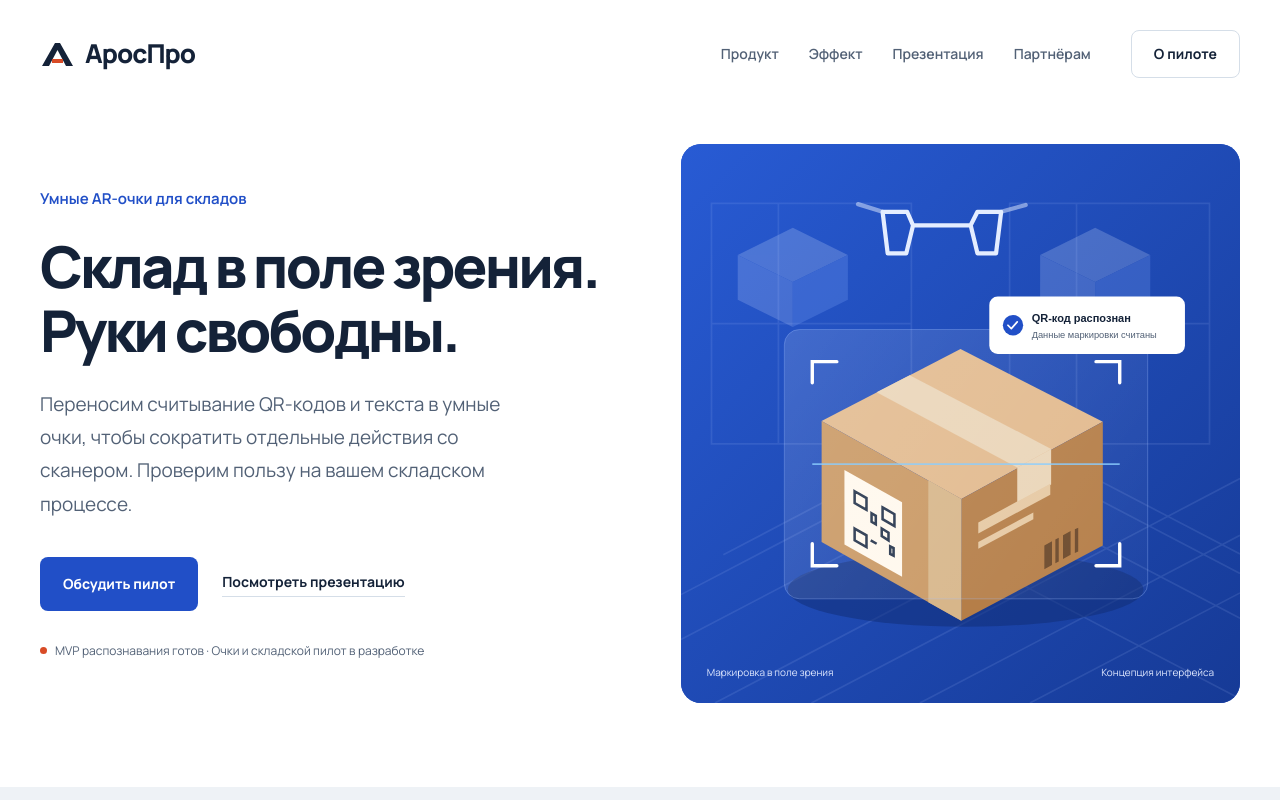
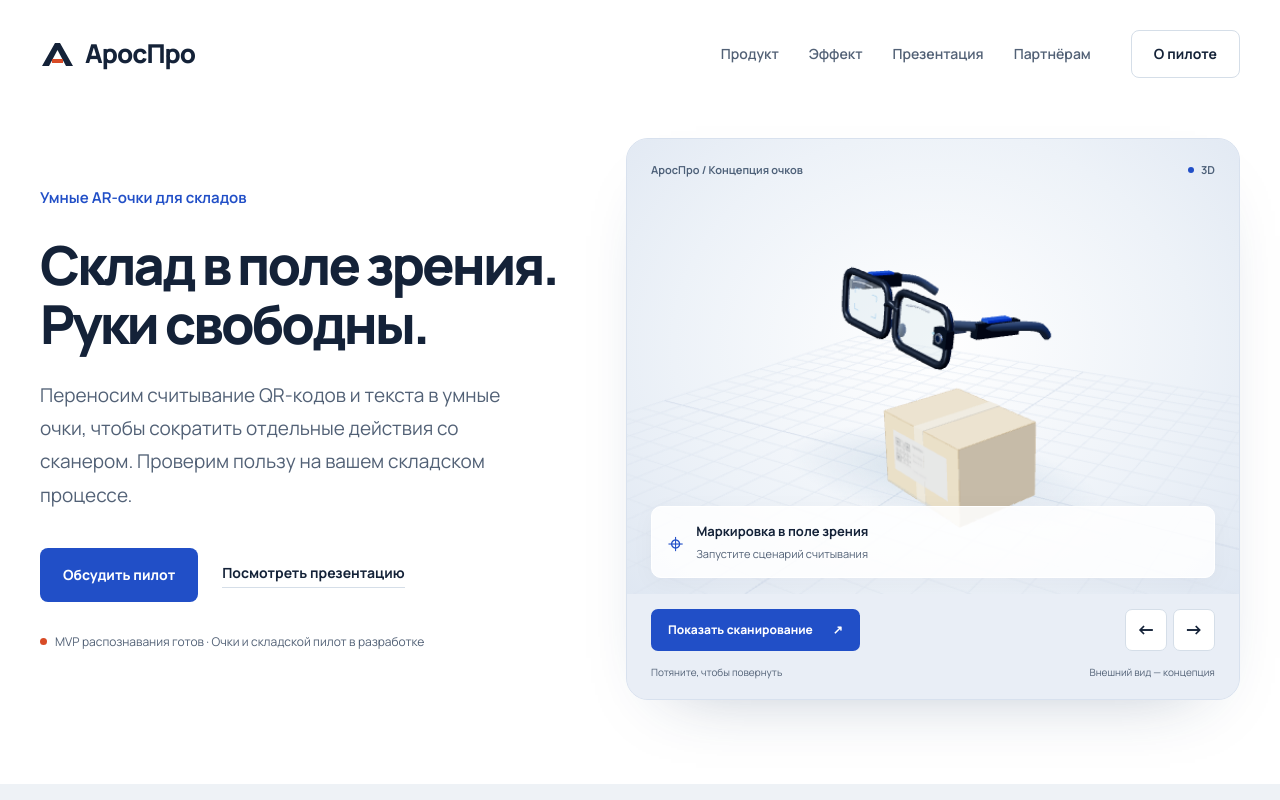
Before and after one commit to yafufig/arospro-pitch, a plain HTML site: page index.html in a window 1280 px wide. Shown: the top 800 px of the page. Drawn offline with Linux system fonts and the light colour scheme; animation ran at ten frames a second.

Commit message:
Add interactive glasses scene and business impact visualization

```diff
--- /dev/null
+++ b/experience.css
@@ -0,0 +1,23 @@
+/* Motion follows the product: spatial scanning, then the business effect. */
+.hero{grid-template-columns:1fr 1.12fr;gap:38px;padding-top:30px;min-height:620px}.hero h1{font-size:clamp(40px,4.2vw,64px)}
+.spatial-demo{background:#e9eef6;border-radius:22px;border:1px solid #d8e1ee;box-shadow:0 28px 70px -45px #1a365d60;color:var(--ink);isolation:isolate}
+.scene-top{position:absolute;top:22px;left:24px;right:24px;z-index:2;display:flex;justify-content:space-between;align-items:center;font-size:11px;font-weight:650;color:#4d6078;pointer-events:none}
+.scene-live{display:flex;align-items:center;gap:7px}.scene-live i{width:6px;height:6px;background:var(--blue);border-radius:50%}
+.scene-stage{height:455px;position:relative;background:radial-gradient(ellipse at 50% 45%,#fff 0,#edf2f8 60%,#dfe7f2 100%);overflow:hidden}
+.hero-visual .scene-fallback{width:100%;height:100%;object-fit:contain}.hero-visual #product-scene{position:absolute;inset:0;width:100%;height:100%;display:block;opacity:0;cursor:grab;touch-action:pan-y;outline-offset:-5px}
+.scene-stage.scene-ready #product-scene{opacity:1}.scene-stage.scene-ready .scene-fallback{visibility:hidden}#product-scene:active{cursor:grabbing}
+.scan-readout{position:absolute;left:24px;right:24px;bottom:16px;display:flex;align-items:center;gap:13px;padding:14px 16px;border:1px solid #fff;background:#ffffffdc;border-radius:10px;box-shadow:0 5px 25px #14223809;pointer-events:none}
+.readout-icon{color:var(--blue);font-size:27px;line-height:1}.scan-readout strong{display:block;font-size:13px}.scan-readout span:not(.readout-icon){display:block;color:var(--muted);font-size:11px;margin-top:2px}.scan-readout.is-reading{border-color:#9bb5f6}.scan-readout.is-done .readout-icon{color:#177455}
+.scene-controls{display:flex;justify-content:space-between;align-items:center;gap:10px;padding:15px 24px 0;background:#e9eef6}
+.scene-controls button{border:0;cursor:pointer;min-height:42px;border-radius:7px;font-size:12px;font-weight:750}#scan-demo{padding:11px 17px;color:#fff;background:var(--blue);display:flex;gap:20px;align-items:center}#scan-demo:hover{background:#173eaa}#scan-demo:disabled{cursor:wait;opacity:.75}
+.rotate-controls{display:flex;gap:6px}.rotate-controls button{width:42px;background:#fff;color:var(--ink);font-size:19px;border:1px solid #d5dee8}
+.hero-visual.spatial-demo figcaption{position:static;padding:13px 24px 18px;color:#526176;font-size:10px;display:flex;justify-content:space-between;gap:16px;background:#e9eef6}
+.hero-copy{animation:hero-arrive .8s cubic-bezier(.2,.75,.25,1) both}.spatial-demo{animation:scene-arrive 1s cubic-bezier(.2,.75,.25,1) both}.button-primary{transition:background .2s,box-shadow .2s}.button-primary:hover{box-shadow:0 9px 22px -12px #214fc7}
+.capacity-visual{display:flex;gap:5px;align-items:end;height:48px;margin-top:26px;max-width:280px}.capacity-visual span{display:block;flex:1;height:var(--bar-height);background:#d7e0f0;border-radius:3px 3px 0 0;transition:background .35s,height .35s}.capacity-visual span.active{background:var(--blue)}.capacity-caption{font-size:11px;color:var(--muted);margin-top:9px}.calc-results.updated .calc-big{animation:number-respond .35s ease-out}
+.demo-flow{display:flex;gap:0;margin-top:36px;padding:24px 0;border-block:1px solid #cbd5e1;align-items:center}.demo-flow>div{flex:1}.demo-flow strong{display:block;font-size:14px}.demo-flow p{font-size:12px;color:var(--muted);margin-top:3px}.demo-flow .flow-connector{flex:0 0 54px;position:relative;height:1px;background:#c0ccdf;margin-inline:20px}.flow-connector:after{content:'';position:absolute;right:0;top:-3px;width:6px;height:6px;border-top:1px solid #8193b0;border-right:1px solid #8193b0;transform:rotate(45deg)}
+.process li.is-current .step-number{background:var(--blue);color:#fff;box-shadow:0 0 0 6px #214fc711;transition:background .3s}.process li.is-current h3{color:var(--blue)}
+@keyframes hero-arrive{from{opacity:0;transform:translateY(16px)}to{opacity:1;transform:none}}@keyframes scene-arrive{from{opacity:0;transform:translateY(12px) scale(.97)}to{opacity:1;transform:none}}@keyframes number-respond{from{opacity:.5;transform:translateY(5px)}to{opacity:1;transform:none}}
+@media(max-width:1050px){.hero{gap:25px}.scene-stage{height:410px}.hero h1{font-size:45px;letter-spacing:-2px}.hero .lead{font-size:17px}.scene-top{left:18px;right:18px}.scene-controls{padding-inline:18px}.scan-readout{left:18px;right:18px}.scene-controls button{font-size:11px}}
+@media(max-width:760px){.hero{grid-template-columns:1fr;gap:32px;min-height:0}.hero h1{font-size:clamp(38px,8vw,54px)}.scene-stage{height:360px}.hero-visual.spatial-demo{max-width:580px}.scene-controls{gap:8px}.scene-controls #scan-demo{padding:10px 14px;gap:12px}.hero-visual.spatial-demo figcaption{padding-inline:18px;font-size:9px}.scan-readout{bottom:12px;padding:11px 13px}.scan-readout strong{font-size:12px}.scan-readout span:not(.readout-icon){font-size:10px}.demo-flow{align-items:flex-start;gap:15px;flex-direction:column}.demo-flow .flow-connector{display:none}.demo-flow>div{width:100%}}
+@media(prefers-reduced-motion:reduce){.hero-copy,.spatial-demo,.calc-results.updated .calc-big{animation:none}.capacity-visual span,.button-primary{transition:none}}
+#product-scene[hidden],.rotate-controls[hidden]{display:none}
--- a/index.html
+++ b/index.html
@@ -15,6 +15,7 @@
   <link rel="icon" href="favicon.svg" type="image/svg+xml">
   <link rel="preload" href="assets/Manrope.ttf" as="font" type="font/ttf" crossorigin>
   <link rel="stylesheet" href="styles.css">
+  <link rel="stylesheet" href="experience.css">
 </head>
 <body>
 <a class="skip-link" href="#main">Перейти к содержимому</a>
@@ -32,9 +33,15 @@
       <div class="hero-actions"><a class="button button-primary" href="#pilot">Обсудить пилот</a><a class="text-link" href="clients.html">Посмотреть презентацию</a></div>
       <p class="stage"><span class="status-dot" aria-hidden="true"></span>MVP распознавания готов · Очки и складской пилот в разработке</p>
     </div>
-    <figure class="hero-visual">
-      <img src="assets/warehouse.svg" width="660" height="660" alt="Иллюстрация складской коробки с QR-кодом в рамке распознавания умных очков">
-      <figcaption><span>Маркировка в поле зрения</span><span>Концепция интерфейса</span></figcaption>
+    <figure class="hero-visual spatial-demo" aria-label="Интерактивная концепция умных очков">
+      <div class="scene-top"><span>АросПро / Концепция очков</span><span class="scene-live"><i aria-hidden="true"></i>3D</span></div>
+      <div class="scene-stage" id="scene-stage">
+        <img class="scene-fallback" src="assets/glasses-concept.svg" width="660" height="570" alt="Концептуальная модель умных очков с прозрачными линзами и камерой рядом со складской коробкой">
+        <canvas id="product-scene" tabindex="0" role="img" aria-label="Трёхмерная модель очков и коробки. Перетаскивайте для поворота или используйте стрелки на клавиатуре." aria-describedby="scene-hint"></canvas>
+        <div class="scan-readout" aria-live="polite"><span class="readout-icon" aria-hidden="true">⌖</span><div><strong id="scan-title">Маркировка в поле зрения</strong><span id="scan-detail">Запустите сценарий считывания</span></div></div>
+      </div>
+      <div class="scene-controls"><button id="scan-demo" type="button">Показать сканирование <span aria-hidden="true">↗</span></button><div class="rotate-controls" role="group" aria-label="Повернуть модель"><button id="rotate-left" type="button" aria-label="Повернуть модель влево">←</button><button id="rotate-right" type="button" aria-label="Повернуть модель вправо">→</button></div></div>
+      <figcaption><span id="scene-hint">Потяните, чтобы повернуть</span><span>Внешний вид — концепция</span></figcaption>
     </figure>
   </section>
   <section id="product" class="product-section section" aria-labelledby="product-title">
@@ -69,5 +76,5 @@
   </section>
 <section class="materials wrap" aria-labelledby="materials-title"><h2 id="materials-title">Материалы о проекте</h2><div><a href="clients.html">Презентация для складских команд <span>↗</span></a><a href="vision-lab.html">Проект для Astana Hub Vision Lab <span>↗</span></a></div></section></main>
 <footer class="footer"><div class="wrap footer-inner"><a class="brand" href="#"><span>АросПро</span></a><p>Умные очки. Складские задачи.</p><span>© 2026 АросПро</span></div></footer>
-<script src="impact.js"></script></body>
+<script src="impact.js"></script><script src="experience.js"></script><script type="module" src="scene.js"></script></body>
 </html>
--- /dev/null
+++ b/scene.js
@@ -0,0 +1,159 @@
+import * as THREE from './assets/vendor/three.min.js';
+
+// An original, procedural product concept. It does not depict production hardware.
+const stage = document.querySelector('#scene-stage');
+const canvas = document.querySelector('#product-scene');
+const scanButton = document.querySelector('#scan-demo');
+const title = document.querySelector('#scan-title');
+const detail = document.querySelector('#scan-detail');
+const readout = document.querySelector('.scan-readout');
+const steps = [...document.querySelectorAll('#product .process li')];
+const motion = matchMedia('(prefers-reduced-motion: reduce)');
+let renderer;
+try { renderer = new THREE.WebGLRenderer({ canvas, antialias: true, alpha: true, powerPreference: 'low-power' }); }
+catch { document.querySelector('#scene-hint').textContent = 'Иллюстрация концепции'; }
+
+let scanTimeout, scanning = false;
+function setStep(n) { steps.forEach((step, i) => step.classList.toggle('is-current', i === n)); }
+function finishScan() {
+  scanning = false; scanButton.disabled = false;
+  scanButton.innerHTML = 'Повторить сканирование <span aria-hidden="true">↗</span>';
+  readout.classList.remove('is-reading'); readout.classList.add('is-done');
+  title.textContent = 'Маркировка распознана'; detail.textContent = 'Пример: SKU 04821 · Зона А-12'; setStep(2);
+}
+scanButton.addEventListener('click', () => {
+  clearTimeout(scanTimeout); scanning = true; scanButton.disabled = true;
+  scanButton.textContent = 'Считываем маркировку…';
+  readout.classList.remove('is-done'); readout.classList.add('is-reading');
+  title.textContent = 'Код в поле зрения'; detail.textContent = 'Иллюстрация работы распознавания'; setStep(1);
+  if (motion.matches) { finishScan(); if (renderer) draw(); }
+  else { scanStarted = performance.now(); scanTimeout = setTimeout(finishScan, 1800); if (renderer) wake(); }
+});
+
+let scanStarted = 0, draw = () => {}, wake = () => {};
+if (renderer) {
+  renderer.setPixelRatio(Math.min(devicePixelRatio, 1.7));
+  renderer.outputColorSpace = THREE.SRGBColorSpace;
+  renderer.toneMapping = THREE.ACESFilmicToneMapping; renderer.toneMappingExposure = 1.25;
+  const scene = new THREE.Scene();
+  const camera = new THREE.PerspectiveCamera(34, 1, .1, 60);
+  camera.position.set(5.4, 3.2, 8.6); camera.lookAt(0, .25, 0);
+  scene.add(new THREE.HemisphereLight(0xf6f9ff, 0x667b9b, 3));
+  const key = new THREE.DirectionalLight(0xffffff, 4.5); key.position.set(-3, 6, 5); scene.add(key);
+  const rim = new THREE.DirectionalLight(0x769fff, 3); rim.position.set(4, 2, -3); scene.add(rim);
+  const fill = new THREE.DirectionalLight(0xffffff, 1.5); fill.position.set(0, -1, 4); scene.add(fill);
+  const model = new THREE.Group(); scene.add(model);
+  const black = new THREE.MeshStandardMaterial({ color: 0x1b2534, roughness: .27, metalness: .6 });
+  const rubber = new THREE.MeshStandardMaterial({ color: 0x263344, roughness: .67, metalness: .1 });
+  const blue = new THREE.MeshStandardMaterial({ color: 0x214fc7, roughness: .3, metalness: .5 });
+  const silver = new THREE.MeshStandardMaterial({ color: 0xadbacc, roughness: .23, metalness: .9 });
+  const lens = new THREE.MeshPhysicalMaterial({ color: 0x96bed3, metalness: .05, roughness: .08, transparent: true, opacity: .4, side: THREE.DoubleSide, clearcoat: 1 });
+  function block(w, h, d, material, x, y, z, parent) {
+    const mesh = new THREE.Mesh(new THREE.BoxGeometry(w, h, d), material); mesh.position.set(x, y, z); parent.add(mesh); return mesh;
+  }
+  function tube(points, radius, material, parent, closed = false) {
+    const curve = new THREE.CatmullRomCurve3(points.map(p => new THREE.Vector3(...p)), closed);
+    const mesh = new THREE.Mesh(new THREE.TubeGeometry(curve, 48, radius, 8, closed), material); parent.add(mesh); return mesh;
+  }
+  function roundShape(w, h, r) {
+    const s = new THREE.Shape(), x = -w/2, y = -h/2;
+    s.moveTo(x+r,y); s.lineTo(x+w-r,y); s.quadraticCurveTo(x+w,y,x+w,y+r);
+    s.lineTo(x+w,y+h-r); s.quadraticCurveTo(x+w,y+h,x+w-r,y+h);
+    s.lineTo(x+r,y+h); s.quadraticCurveTo(x,y+h,x,y+h-r);
+    s.lineTo(x,y+r); s.quadraticCurveTo(x,y,x+r,y); return s;
+  }
+  const glasses = new THREE.Group(); glasses.position.set(-.38, .95, .18); glasses.rotation.set(-.1, -.16, -.08); model.add(glasses);
+  for (const side of [-1, 1]) {
+    const c = side * .7;
+    const points = roundShape(1.18, .76, .22).getPoints(10).map(p => [p.x+c,p.y,.18]);
+    tube(points, .056, black, glasses, true);
+    const glass = new THREE.Mesh(new THREE.ShapeGeometry(roundShape(1.06,.65,.19)), lens);
+    glass.position.set(c,0,.18); glasses.add(glass);
+    tube([[c-.35,.23,.2],[c-.1,.27,.2],[c+.2,.27,.2]],.012,silver,glasses);
+    tube([[side*1.27,.19,.1],[side*1.4,.17,-.3],[side*1.45,.09,-1.22],[side*1.31,-.1,-1.55]],.065,rubber,glasses);
+    block(.13,.12,.23,silver,side*1.25,.15,.03,glasses);
+    block(.12,.2,.72,black,side*1.4,.13,-.5,glasses);
+    block(.135,.035,.4,blue,side*1.4,.25,-.5,glasses);
+    const pad = new THREE.Mesh(new THREE.SphereGeometry(.1,12,8),rubber);
+    pad.scale.set(.5,1,.65); pad.position.set(side*.17,-.18,.12); glasses.add(pad);
+  }
+  tube([[-.15,.1,.18],[0,.17,.22],[.15,.1,.18]],.048,black,glasses);
+  const sensor = block(.26,.23,.12,black,1.27,.04,.24,glasses);
+  const aperture = new THREE.Mesh(new THREE.CylinderGeometry(.068,.068,.026,24),silver);
+  aperture.rotation.x = Math.PI/2; aperture.position.set(1.27,.04,.316); glasses.add(aperture);
+  const cameraGlass = new THREE.Mesh(new THREE.CircleGeometry(.043,24),new THREE.MeshStandardMaterial({color:0x183964,metalness:.8,roughness:.07}));
+  cameraGlass.position.set(1.27,.04,.332); glasses.add(cameraGlass);
+  const led = new THREE.Mesh(new THREE.SphereGeometry(.018,8,8),new THREE.MeshBasicMaterial({color:0x6fc9ff})); led.position.set(1.16,.08,.32); glasses.add(led);
+  const lensHud = new THREE.Group(); lensHud.position.set(-.7,0,.195); glasses.add(lensHud);
+  const hudMat = new THREE.MeshBasicMaterial({color:0x66aaff,transparent:true,opacity:.65});
+  for (const [x,y] of [[-.3,-.16],[.3,-.16],[-.3,.16],[.3,.16]]) {
+    block(.12,.012,.005,hudMat,x+(x<0?.06:-.06),y,0,lensHud);
+    block(.012,.08,.005,hudMat,x,y+(y<0?.04:-.04),0,lensHud);
+  }
+  const box = new THREE.Group(); box.position.set(.7,-.78,.25); box.rotation.y=-.15; model.add(box);
+  const cardboard = new THREE.MeshStandardMaterial({color:0xc5a777,roughness:.95});
+  block(1.65,1.08,1.3,cardboard,0,0,0,box);
+  block(.2,.012,1.32,new THREE.MeshStandardMaterial({color:0xdac497,roughness:.9}),0,.546,0,box);
+  block(.2,1.08,.008,new THREE.MeshStandardMaterial({color:0xdac497,roughness:.9}),0,0,.657,box);
+  const edges = new THREE.LineSegments(new THREE.EdgesGeometry(new THREE.BoxGeometry(1.65,1.08,1.3)),new THREE.LineBasicMaterial({color:0x99794e,transparent:true,opacity:.35})); box.add(edges);
+  const labelCanvas = document.createElement('canvas'); labelCanvas.width=512; labelCanvas.height=256;
+  const ctx = labelCanvas.getContext('2d'); ctx.fillStyle='#fafbf8'; ctx.fillRect(0,0,512,256);
+  ctx.fillStyle='#182a40'; ctx.font='bold 24px Arial'; ctx.fillText('АросПро',190,48); ctx.font='20px Arial'; ctx.fillText('SKU 04821',190,102); ctx.fillText('Зона А-12',190,137);
+  ctx.fillStyle='#778596'; ctx.font='14px Arial'; ctx.fillText('Пример маркировки',190,199);
+  const qrSize=21, unit=7, ox=21, oy=40;
+  function finder(x,y) { ctx.fillStyle='#182a40';ctx.fillRect(ox+x*unit,oy+y*unit,7*unit,7*unit);ctx.fillStyle='#fafbf8';ctx.fillRect(ox+(x+1)*unit,oy+(y+1)*unit,5*unit,5*unit);ctx.fillStyle='#182a40';ctx.fillRect(ox+(x+2)*unit,oy+(y+2)*unit,3*unit,3*unit); }
+  for(let y=0;y<qrSize;y++)for(let x=0;x<qrSize;x++){if((x<8&&y<8)||(x>12&&y<8)||(x<8&&y>12))continue;if((x*7+y*11+x*y)%5<2){ctx.fillStyle='#182a40';ctx.fillRect(ox+x*unit,oy+y*unit,unit,unit);}}
+  finder(0,0);finder(14,0);finder(0,14);
+  const texture = new THREE.CanvasTexture(labelCanvas); texture.colorSpace=THREE.SRGBColorSpace;
+  const label = new THREE.Mesh(new THREE.PlaneGeometry(1.2,.6),new THREE.MeshBasicMaterial({map:texture})); label.position.set(0,.04,.665); box.add(label);
+  const scanFrame = new THREE.Group(); scanFrame.position.set(-.35,.05,.68); box.add(scanFrame);
+  const scanMaterial = new THREE.MeshBasicMaterial({color:0x214fc7,transparent:true,opacity:.9});
+  for(const [x,y] of [[-.2,-.21],[.2,-.21],[-.2,.21],[.2,.21]]){
+    block(.11,.015,.012,scanMaterial,x+(x<0?.055:-.055),y,0,scanFrame);
+    block(.015,.1,.012,scanMaterial,x,y+(y<0?.05:-.05),0,scanFrame);
+  }
+  const scanLine = block(.38,.009,.015,scanMaterial,0,0,.01,scanFrame);
+  scanFrame.visible=false;
+  const beam = new THREE.Line(new THREE.BufferGeometry().setFromPoints([new THREE.Vector3(.82,1.02,.53),new THREE.Vector3(.35,-.7,.9)]),new THREE.LineDashedMaterial({color:0x214fc7,dashSize:.07,gapSize:.04,transparent:true,opacity:.65}));
+  beam.computeLineDistances(); beam.visible=false; model.add(beam);
+  const floor = new THREE.GridHelper(12,24,0xc3d0e2,0xdce4ef); floor.position.y=-1.35; scene.add(floor);
+  floor.material.transparent=true;floor.material.opacity=.5;
+  const shadowCanvas=document.createElement('canvas');shadowCanvas.width=shadowCanvas.height=128;
+  const sctx=shadowCanvas.getContext('2d'), gradient=sctx.createRadialGradient(64,64,1,64,64,64);
+  gradient.addColorStop(0,'rgba(27,52,91,.25)');gradient.addColorStop(1,'rgba(27,52,91,0)');sctx.fillStyle=gradient;sctx.fillRect(0,0,128,128);
+  const shadow=new THREE.Mesh(new THREE.PlaneGeometry(5,3),new THREE.MeshBasicMaterial({map:new THREE.CanvasTexture(shadowCanvas),transparent:true,depthWrite:false}));
+  shadow.rotation.x=-Math.PI/2;shadow.position.set(0,-1.34,0);scene.add(shadow);
+  let targetY=-.22, targetX=.06, visible=true, dragging=false, startX=0, startY=0, startRotY=0, startRotX=0, frame=0;
+  const started=performance.now(); let introDone=motion.matches, last=started;
+  draw=()=>renderer.render(scene,camera);
+  function resize(){const rect=stage.getBoundingClientRect();renderer.setSize(rect.width,rect.height,false);camera.aspect=rect.width/rect.height;camera.updateProjectionMatrix();draw();}
+  new ResizeObserver(resize).observe(stage);
+  function animate(now){frame=0;if(!visible||document.hidden)return;
+    const dt=Math.min((now-last)/1000,.05);last=now;
+    model.rotation.y+= (targetY-model.rotation.y)*Math.min(1,dt*9);
+    model.rotation.x+= (targetX-model.rotation.x)*Math.min(1,dt*9);
+    const intro=(now-started)/1000;
+    if(!introDone&&!motion.matches){glasses.position.y=.95+Math.sin(intro*1.5)*.055; if(intro>6)introDone=true;}
+    scanFrame.visible=scanning||readout.classList.contains('is-done');beam.visible=scanning;
+    if(scanning)scanLine.position.y=Math.sin((now-scanStarted)*.006)*.18;
+    else scanLine.position.y=0;
+    draw();
+    if(scanning||!introDone||Math.abs(targetY-model.rotation.y)>.001||Math.abs(targetX-model.rotation.x)>.001)frame=requestAnimationFrame(animate);
+  }
+  wake=()=>{if(!frame&&visible&&!document.hidden){last=performance.now();frame=requestAnimationFrame(animate);}};
+  function rotate(amount){targetY=Math.max(-1.15,Math.min(1.15,targetY+amount));introDone=true;if(motion.matches){model.rotation.y=targetY;draw();}else wake();}
+  document.querySelector('#rotate-left').addEventListener('click',()=>rotate(-.28));
+  document.querySelector('#rotate-right').addEventListener('click',()=>rotate(.28));
+  canvas.addEventListener('keydown',e=>{if(e.key==='ArrowLeft'||e.key==='ArrowRight'){e.preventDefault();rotate(e.key==='ArrowLeft'?-.28:.28);}if(e.key==='Home'){e.preventDefault();targetY=-.22;targetX=.06;wake();}});
+  canvas.addEventListener('pointerdown',e=>{if(e.button!==0)return;dragging=true;startX=e.clientX;startY=e.clientY;startRotY=targetY;startRotX=targetX;introDone=true;canvas.setPointerCapture(e.pointerId);});
+  canvas.addEventListener('pointermove',e=>{if(!dragging)return;targetY=Math.max(-1.15,Math.min(1.15,startRotY+(e.clientX-startX)*.008));targetX=Math.max(-.25,Math.min(.4,startRotX+(e.clientY-startY)*.004));if(motion.matches){model.rotation.set(targetX,targetY,0);draw();}else wake();});
+  canvas.addEventListener('pointerup',()=>{dragging=false;});canvas.addEventListener('pointercancel',()=>{dragging=false;});
+  canvas.addEventListener('webglcontextlost',e=>{e.preventDefault();visible=false;cancelAnimationFrame(frame);stage.classList.remove('scene-ready');document.querySelector('#scene-hint').textContent='Иллюстрация концепции';});
+  new IntersectionObserver(entries=>{visible=entries[0].isIntersecting;if(visible)wake();else{cancelAnimationFrame(frame);frame=0;}},{threshold:.01}).observe(stage);
+  document.addEventListener('visibilitychange',()=>{if(document.hidden){cancelAnimationFrame(frame);frame=0;}else wake();});
+  motion.addEventListener('change',()=>{introDone=true;glasses.position.y=.95;draw();});
+  scanButton.addEventListener('click',()=>{scanFrame.visible=true;wake();});
+  model.rotation.set(targetX,targetY,0);resize();stage.classList.add('scene-ready');wake();
+} else {
+  canvas.hidden=true;document.querySelector('.rotate-controls').hidden=true;
+}
```
Also changed, not shown: experience.js (added, +22 -0 lines), assets/glasses-concept.svg (added), assets/vendor/THREE-LICENSE.txt (added), assets/vendor/three.min.js (added), 1 other file.
